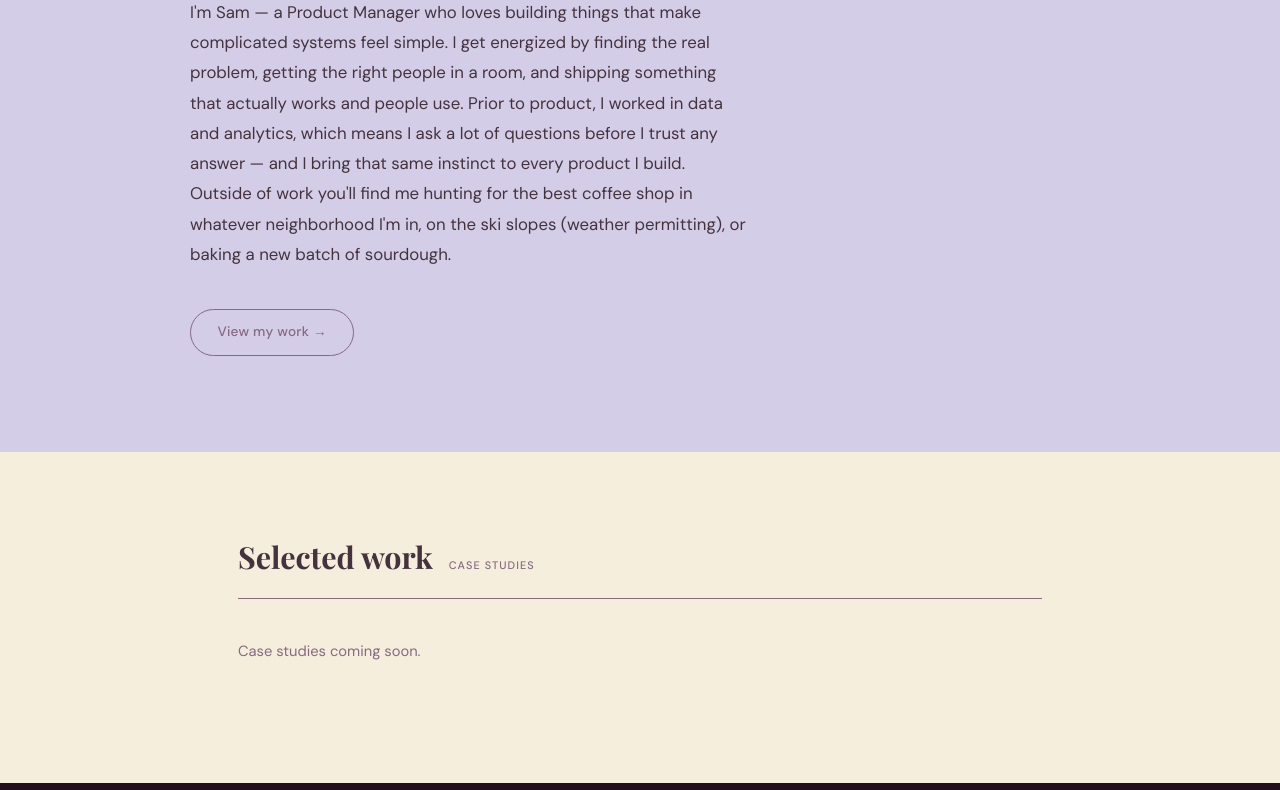
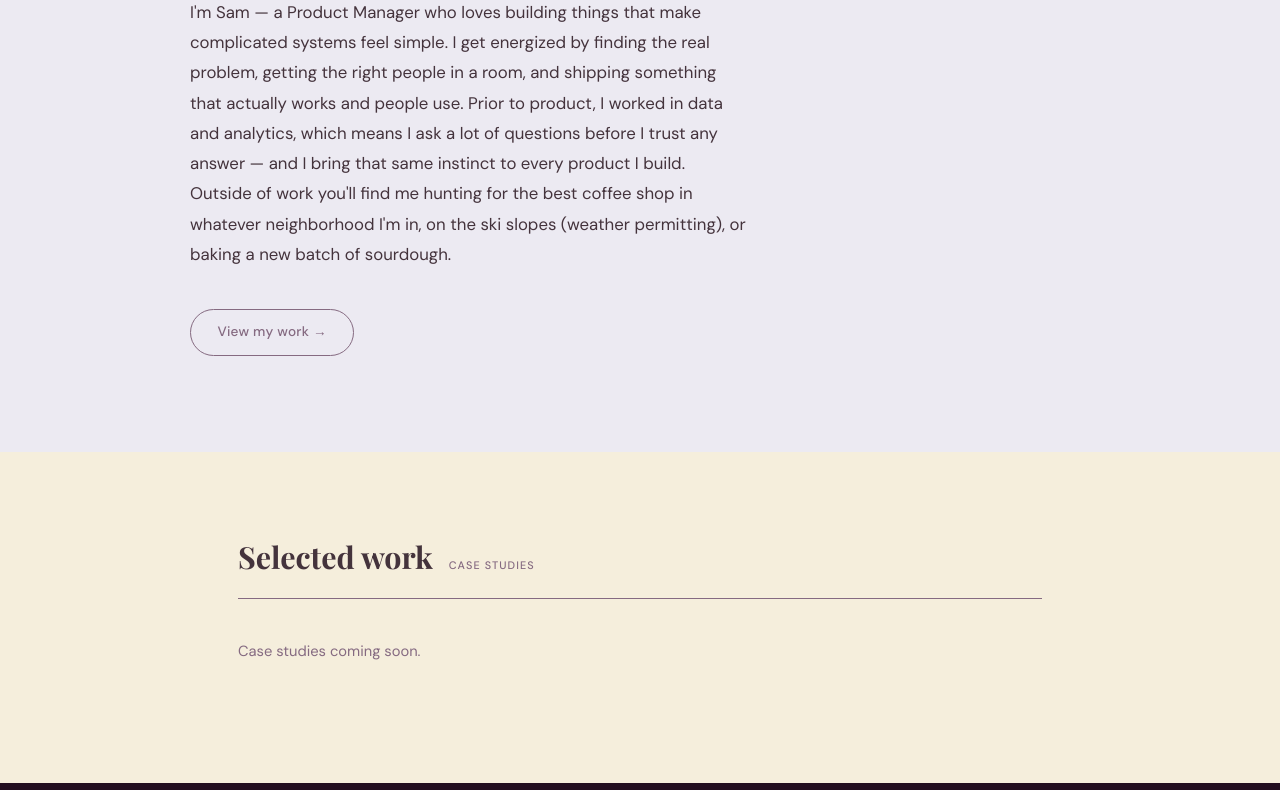
Before and after one commit to samanthagreenblatt/samanthagreenblatt.github.io, a plain HTML site: page index.html in a window 1280 px wide. Shown: the part 334-1124 px from the top of the page. Drawn offline with nearby package versions, Linux system fonts and the light colour scheme; a web font is replaced by a local one.

Commit message:
changing color to

```diff
--- a/styles.css
+++ b/styles.css
@@ -9,7 +9,7 @@
 /* ── Design tokens ── */
 :root {
   --bg:            #f5eedc;
-  --hero-bg:       #d4cde8;
+  --hero-bg:       #eceaf2;
   --accent:        #856a81;
   --accent-muted:  #856a81;
   --border:        #856a81;
```
Also changed, not shown: resume.html (+1 -1 lines), 1 other file.
